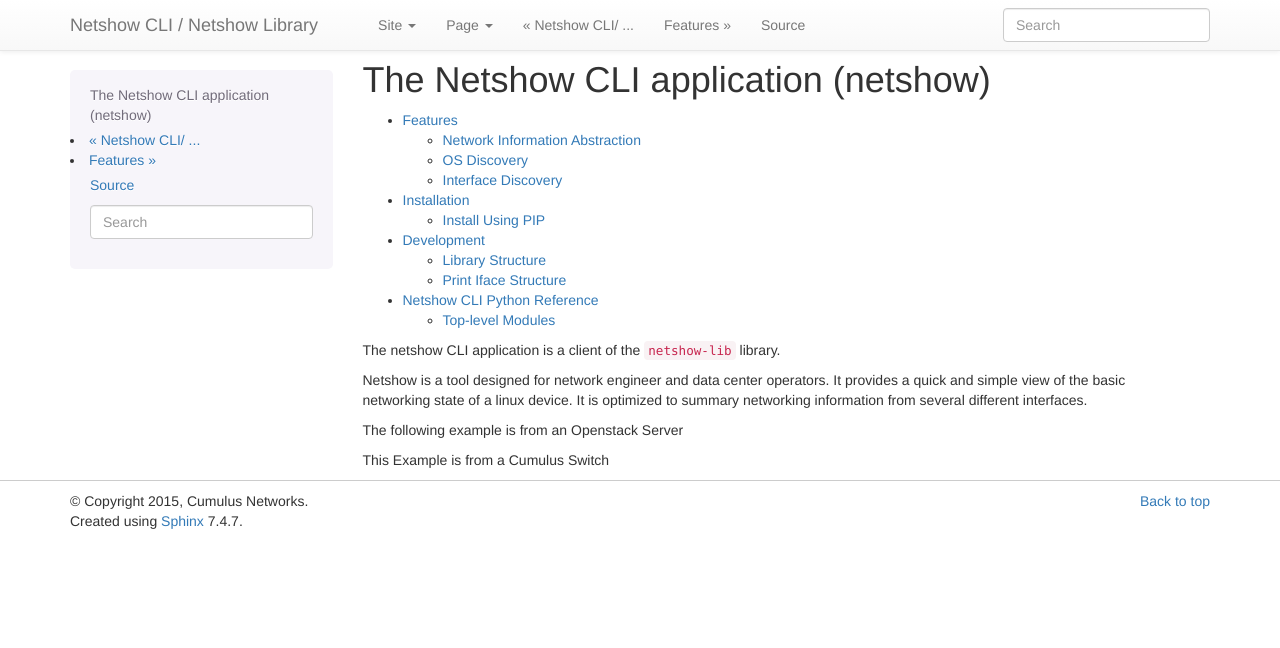
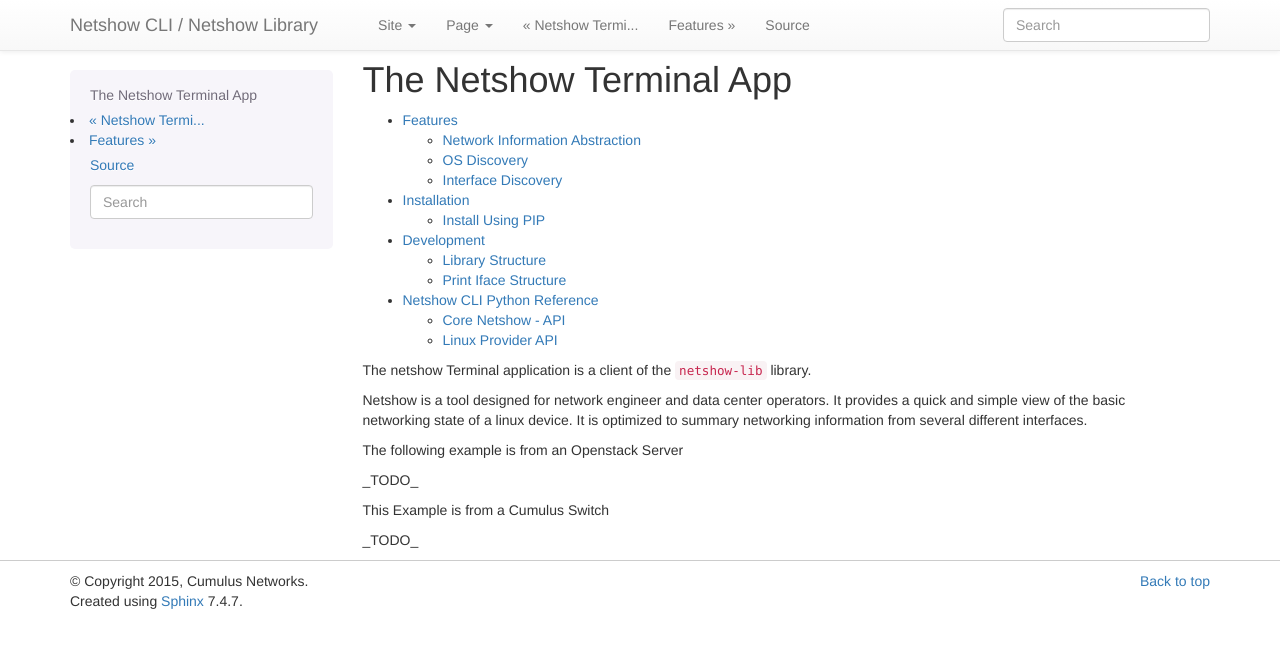
Before and after one commit to linuxsimba/netshow-core, a Sphinx documentation site: the page built from docs/source/index-netshow.rst, in a window 1280 px wide. Shown: the top 648 px of the page. Built offline with Sphinx 7.4.7, drawn with Linux system fonts in a browser that asks for light colours; pages that are not in the unit, such as notebooks, are missing from menus; the version number could not be read and is left out.

Commit message:
update docs

```diff
--- a/docs/source/api-netshow-lib.rst
+++ b/docs/source/api-netshow-lib.rst
@@ -8,3 +8,4 @@
 
 .. toctree::
   netshowlib.rst
+  Linux Provider API <http://netshow-linux.readthedocs.org/en/latest/netshowlib.html>
--- a/docs/source/api-netshow.rst
+++ b/docs/source/api-netshow.rst
@@ -3,8 +3,6 @@
 
 This document includes the netshow app API for all supported Netshow providers
 
-Top-level Modules
------------------
-
 .. toctree::
   netshow.rst
+  Linux Provider API <http://netshow-linux.readthedocs.org/en/latest/netshow.html>
--- a/docs/source/index-netshow.rst
+++ b/docs/source/index-netshow.rst
@@ -1,5 +1,5 @@
 ***************************************
-The Netshow CLI application (netshow)
+The Netshow Terminal App
 ***************************************
 .. toctree::
     :maxdepth: 2
@@ -12,7 +12,7 @@
     credits.rst
 
 
-The netshow CLI application is a client of the ``netshow-lib`` library.
+The netshow Terminal application is a client of the ``netshow-lib`` library.
 
 Netshow is a tool designed for network engineer and data center operators. It
 provides a quick and simple view of the basic networking state of a linux
@@ -21,6 +21,9 @@
 
 The following example is from an Openstack Server
 
+_TODO_
 
 
 This Example is from a Cumulus Switch
+
+_TODO_
--- a/docs/source/index.rst
+++ b/docs/source/index.rst
@@ -1,5 +1,5 @@
 *******************************************
-Netshow CLI/ Netshow Library Documentation
+Netshow Terminal Shell App/ Netshow Library Documentation
 *******************************************
 
 .. toctree::
```
